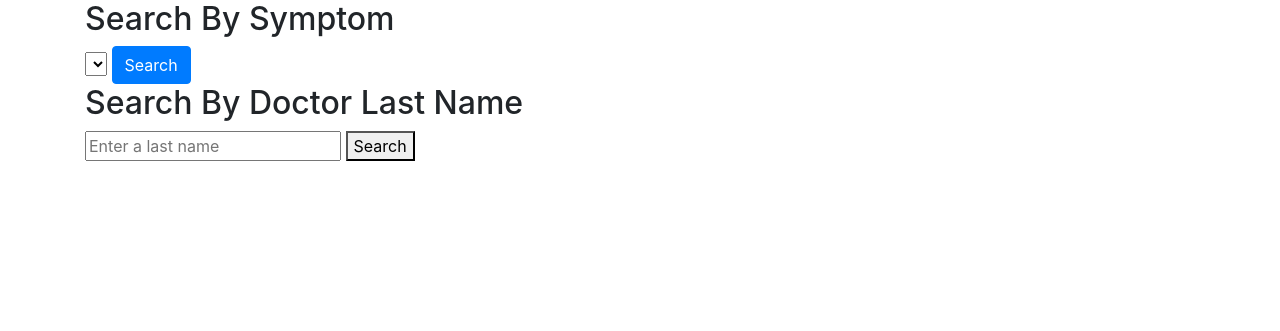
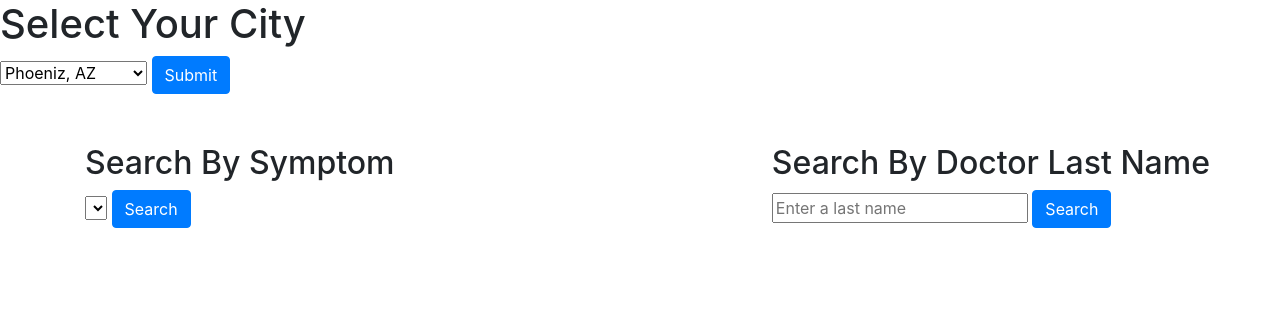
Before and after one commit to ryanjmurry/doctor-lookup, a website built with webpack: page src/index.html in a window 1280 px wide. Built offline with nearby package versions, Linux system fonts and the light colour scheme.

Commit message:
update page structure to include city search area

```diff
--- a/src/index.html
+++ b/src/index.html
@@ -5,18 +5,45 @@
   <title>Doctor Doctor</title>
 </head>
 <body>
+  <div class="city-selector">
+    <h1>Select Your City</h1>
+    <select id="citySelector">
+      <option value="az-phoenix">Phoeniz, AZ</option>
+      <option value="ca-los-angeles">Los Angeles, CA</option>
+      <option value="co-denver">Denver, CO</option>
+      <option value="fl-miami">Miami, FL</option>
+      <option value="il-chicago">Chicago, IL</option>
+      <option value="ny-new-york">New York, NY</option>
+      <option value="or-portland">Portland, OR</option>
+      <option value="pa-philadelphia">Philadelphia, PA</option>
+      <option value="tx-houston">Houston, TX</option>
+      <option value="wa-seattle">Seattle, WA</option>
+    </select>
+    <button type="button" id="cityButton" class="btn btn-primary">Submit</button>
+  </div>
+  <div class="search-page">
     <div class="container">
-    <div class="searchArea">
+      <div class="row">
+        <div class="col">
+          <div class="search-area">
             <h2>Search By Symptom</h2>
+            <div>
               <select id="conditionSelector">
                 <option></option>
               </select>
               <button type="button" id="findDrByCondition" class="btn btn-primary">Search</button>
             </div>
-    <div class="searchArea">
+          </div>
+        </div>
+        <div>
+          <div class="search-area">
+            <div>
               <h2>Search By Doctor Last Name</h2>
               <input type="text" id="drLastName" placeholder="Enter a last name">
-      <button type="button" id="findDrByLastName">Search</button>
+              <button type="button" id="findDrByLastName" class="btn btn-primary">Search</button>
+            </div>
+          </div>
+        </div>
       </div>
       <div class="results">
         <h2>Results</h2>
@@ -26,5 +53,6 @@
       <div class="error">
       </div>
     </div>
+  </div>
 </body>
 </html>
```
Lines whose indentation alone changed are shown as unchanged.
